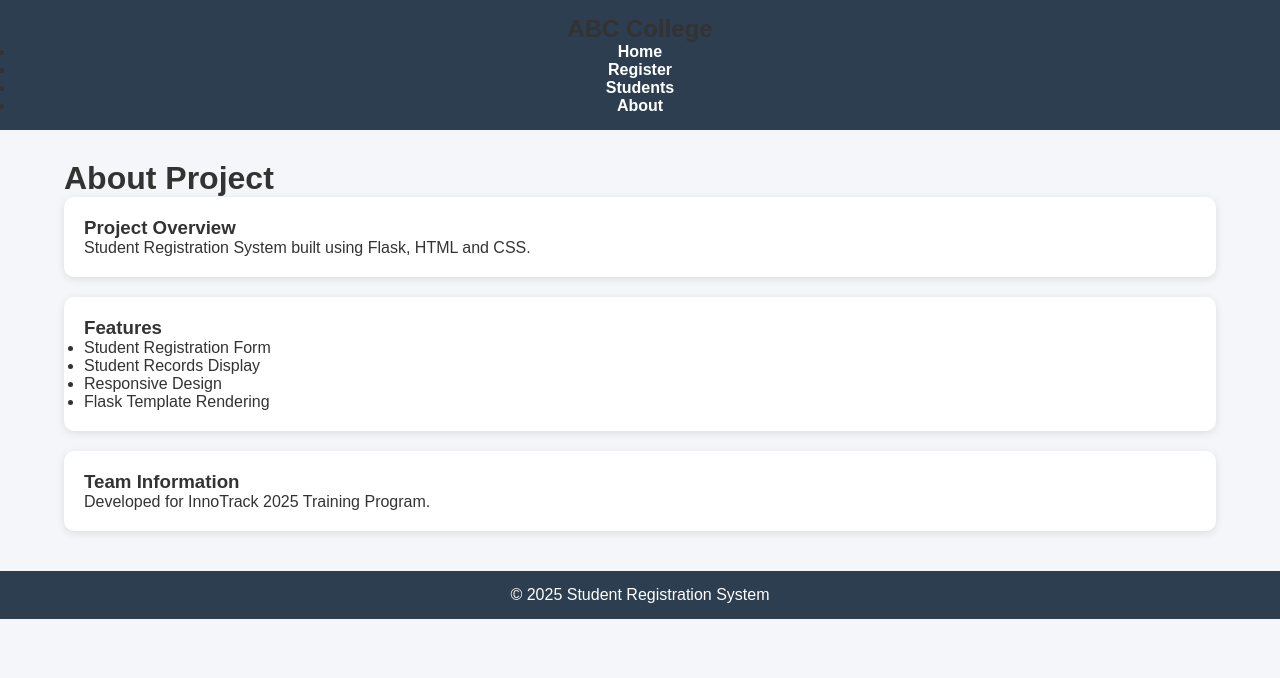
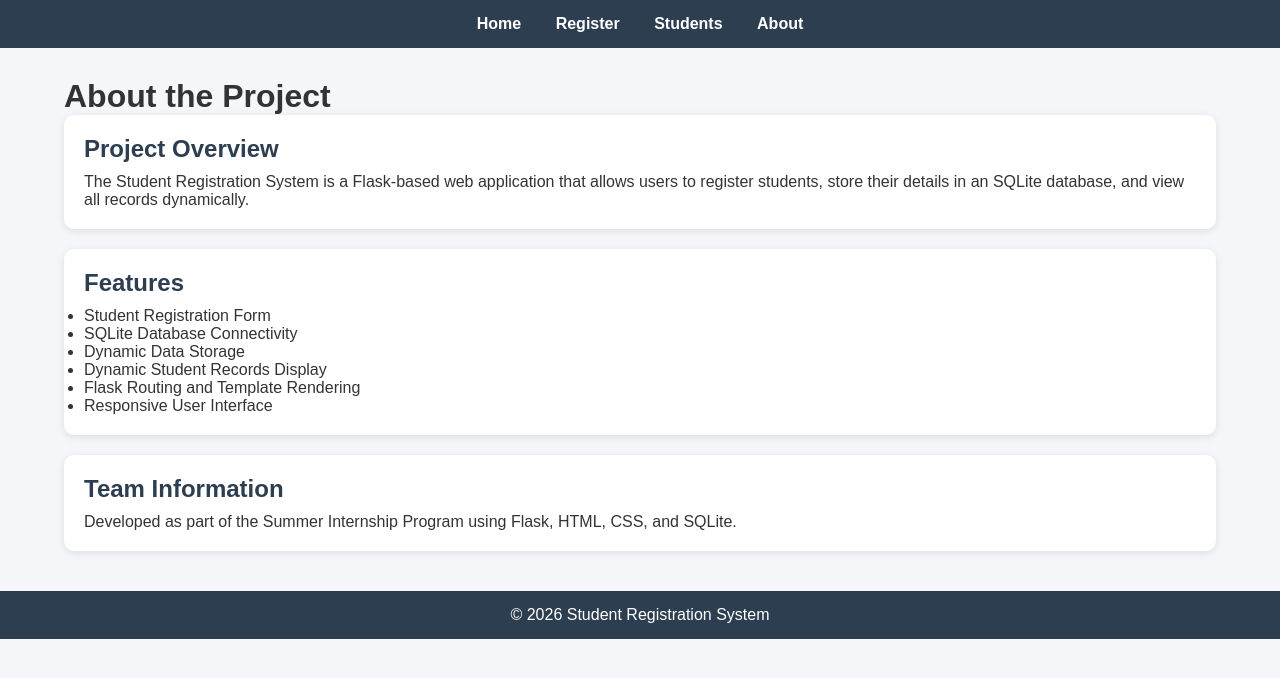
Before and after one commit to reash-08/VelTech-SummerInternship, a Flask app: page /about in a window 1280 px wide. Shown: the top 678 px of the page. Run offline with Flask 3, Linux system fonts and the light colour scheme.

Commit message:
Update about.html

```diff
--- a/Student Registration System/templates/about.html
+++ b/Student Registration System/templates/about.html
@@ -7,45 +7,49 @@
 <body>
 
 <nav>
-    <h2>ABC College</h2>
-    <ul>
-        <li><a href="/">Home</a></li>
-        <li><a href="/register">Register</a></li>
-        <li><a href="/students">Students</a></li>
-        <li><a href="/about">About</a></li>
-    </ul>
+    <a href="/">Home</a>
+    <a href="/register">Register</a>
+    <a href="/students">Students</a>
+    <a href="/about">About</a>
 </nav>
 
 <div class="container">
 
-<h1>About Project</h1>
+    <h1>About the Project</h1>
 
     <div class="card">
-<h3>Project Overview</h3>
+        <h2>Project Overview</h2>
         <p>
-Student Registration System built using Flask, HTML and CSS.
+            The Student Registration System is a Flask-based web application
+            that allows users to register students, store their details in an
+            SQLite database, and view all records dynamically.
         </p>
     </div>
 
     <div class="card">
-<h3>Features</h3>
+        <h2>Features</h2>
         <ul>
             <li>Student Registration Form</li>
-<li>Student Records Display</li>
-<li>Responsive Design</li>
-<li>Flask Template Rendering</li>
+            <li>SQLite Database Connectivity</li>
+            <li>Dynamic Data Storage</li>
+            <li>Dynamic Student Records Display</li>
+            <li>Flask Routing and Template Rendering</li>
+            <li>Responsive User Interface</li>
         </ul>
     </div>
 
     <div class="card">
-<h3>Team Information</h3>
-<p>Developed for InnoTrack 2025 Training Program.</p>
+        <h2>Team Information</h2>
+        <p>
+            Developed as part of the Summer Internship Program using
+            Flask, HTML, CSS, and SQLite.
+        </p>
     </div>
 
 </div>
 
 <footer>
-    © 2025 Student Registration System
+    <p>© 2026 Student Registration System</p>
 </footer>
 
 </body>
```
Lines whose indentation alone changed are shown as unchanged.
